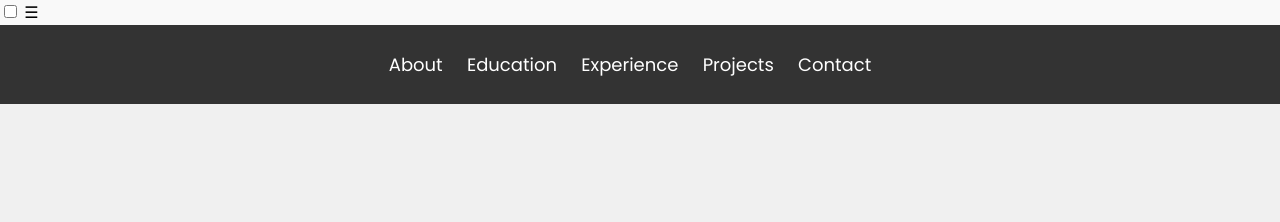
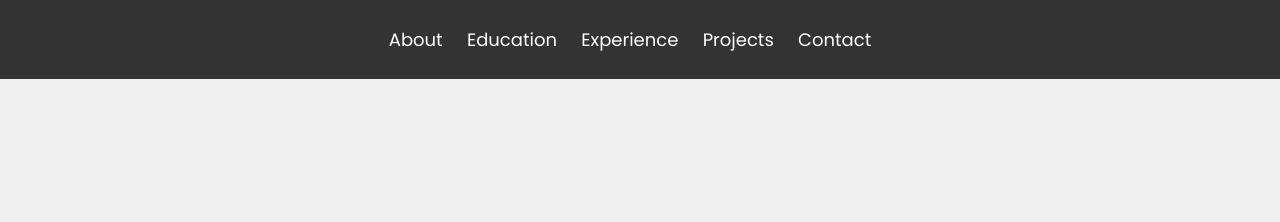
Before and after one commit to aravind4466/Portfolio, a plain HTML site: page index.html in a window 1280 px wide. Shown: the top 222 px of the page. Drawn offline with Linux system fonts and the light colour scheme.

Commit message:
Add files via upload

```diff
--- a/index.html
+++ b/index.html
@@ -11,8 +11,6 @@
   <link href="https://fonts.googleapis.com/css?family=Raleway:700&display=swap" rel="stylesheet" />
 </head>
 <body>
-  <input type="checkbox" id="menu-toggle">
-  <label for="menu-toggle" class="menu-icon">&#9776;</label>
   <nav id="navbar">
     <ul>
       <li><a href="#slide1">About</a></li>
```
